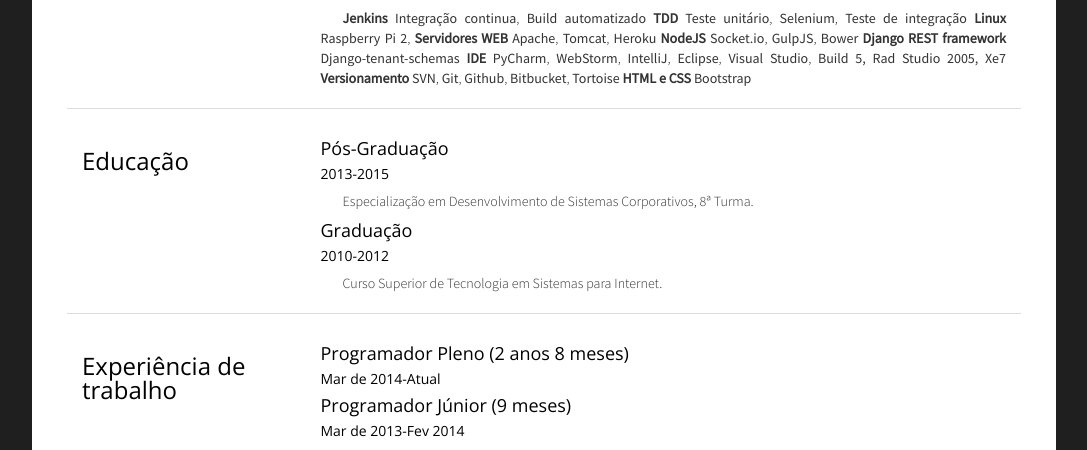
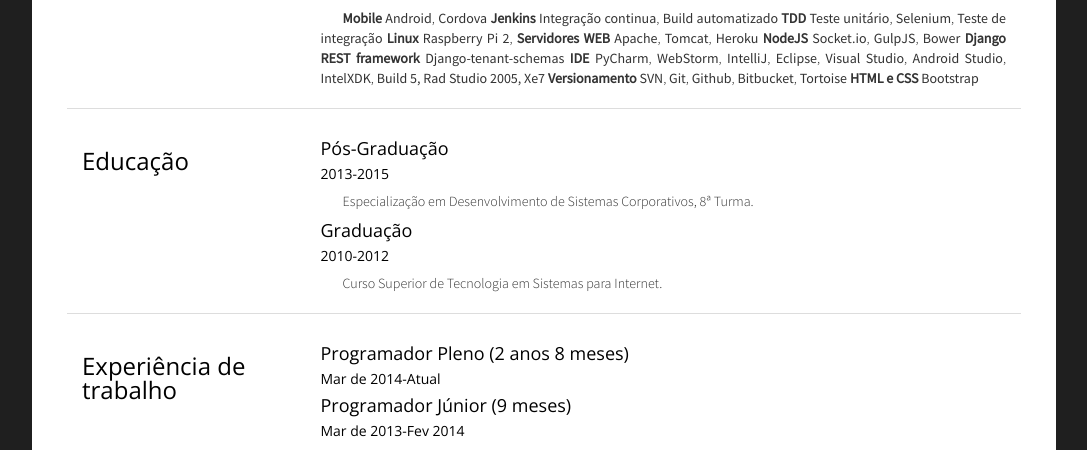
Before and after one commit to italoalanw3/portfolio, a website: page index.html in a window 1280 px wide. Shown: the part 650-1100 px from the top of the page, without its empty margins (96-1183 px from the left). Drawn offline with nearby package versions, Linux system fonts and the light colour scheme; files whose address does not match are found by name.

Commit message:
Adicionado Android e Cordova ao cv

```diff
--- a/index.html
+++ b/index.html
@@ -21,7 +21,7 @@
 	<!-- Header -->
 	<header class="row row-fluid">
 		<div class="col-md-2">
-			<img src="assets/img/profile.jpg?v=2" title="Minha foto!" alt="Meu perfil"/>
+			<img src="assets/img/profile.jpg?v=2" title="Minha foto!" alt="Minha foto"/>
 		</div>
 		<div class="col-md-5">
 			<h1>Italo Alan Pereira Marcelino</h1>
@@ -85,6 +85,9 @@
 					<li><strong>MySQL</strong> - 1 ano de experiência</li>
 				</ul>
 				<p class="col-md-12 text-justify" style="margin-top: 10px;">
+                    <b>Mobile</b>
+                    <strong>Android</strong>,
+                    <strong>Cordova</strong>
 					<b>Jenkins</b>
 					<strong>Integração continua</strong>,
 					<strong>Build automatizado</strong>
@@ -110,6 +113,8 @@
 					<strong>IntelliJ</strong>,
 					<strong>Eclipse</strong>,
 					<strong>Visual Studio</strong>,
+                    <strong>Android Studio</strong>,
+                    <strong>IntelXDK</strong>,
 					<strong>Build 5, Rad Studio 2005, Xe7</strong>
 					<b>Versionamento</b>
 					<strong>SVN</strong>,
```
